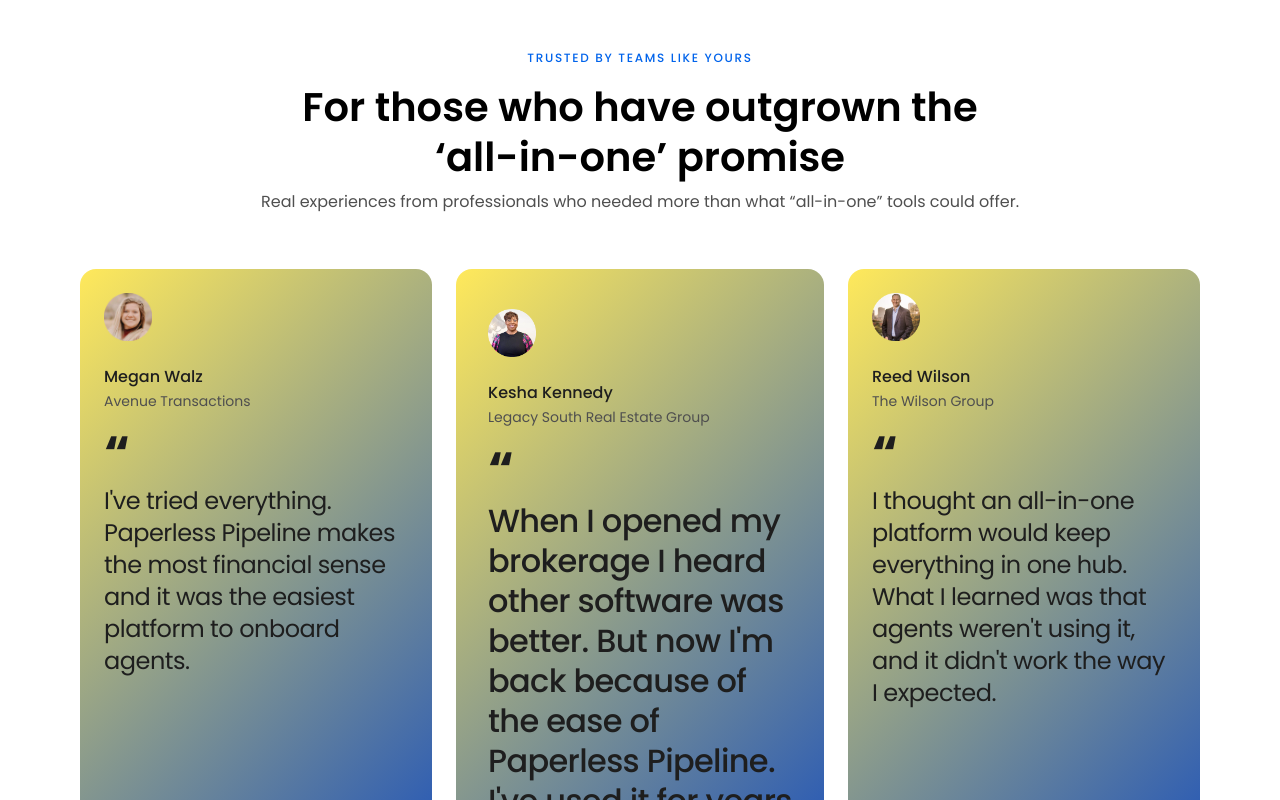
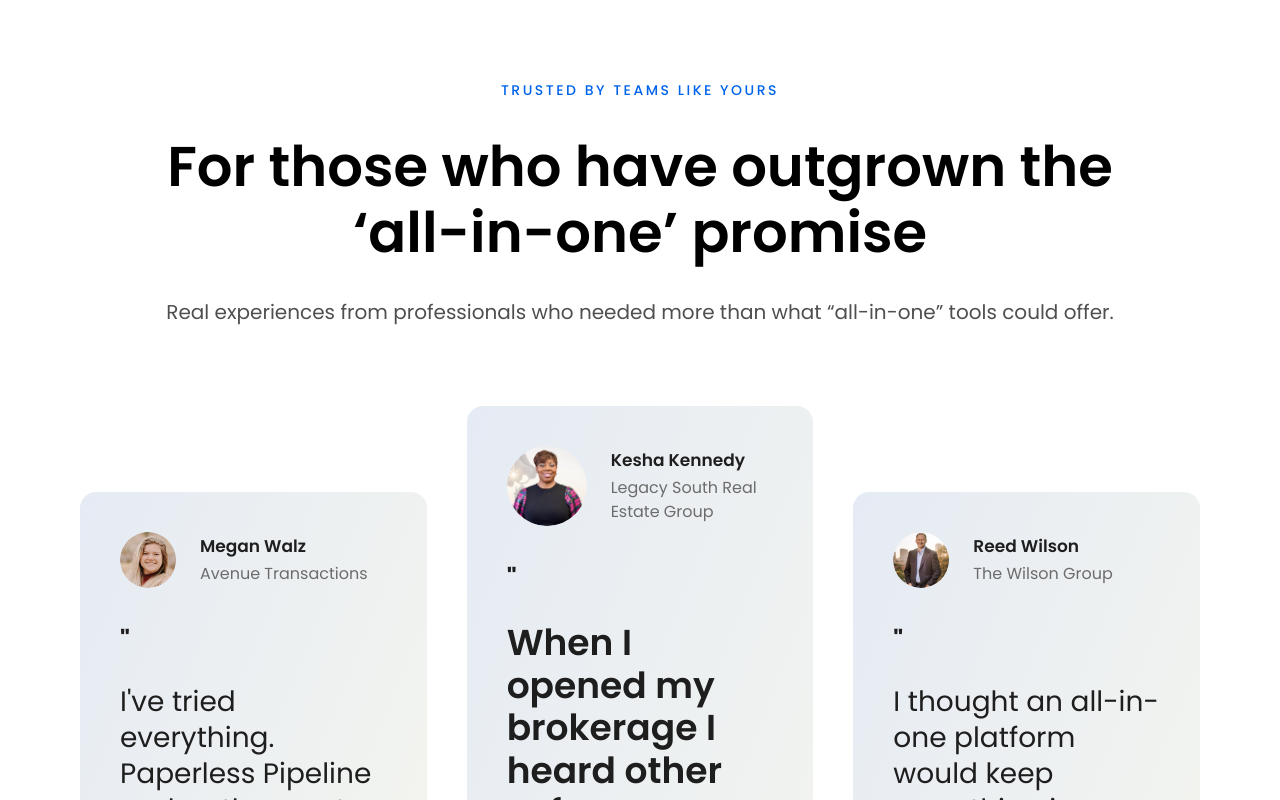
Before and after one commit to Landing-Pages-Websites/paperless-pipeline, a Next.js app: page / in a window 1280 px wide. Shown: the part 6860-7660 px from the top of the page. Built offline with nearby package versions, Linux system fonts and the light colour scheme.

Commit message:
testimonials section updated

```diff
--- a/src/components/home/TestimonialsSection.tsx
+++ b/src/components/home/TestimonialsSection.tsx
@@ -1,7 +1,7 @@
 import Image from "next/image";
 
 const CARD_GRADIENT =
-  "linear-gradient(135deg, #FFE95B 0%, #0D47C1 100%)";
+  "linear-gradient(112deg, #E5EBF4 0%, #F6F6EE 100%)";
 
 const testimonials = [
   {
@@ -35,108 +35,71 @@ const testimonials = [
 
 export default function TestimonialsSection() {
   return (
-    <section className="bg-white px-6 pt-[96px] pb-14 sm:px-10 md:pb-16 lg:px-[80px]">
-      <div className="mx-auto flex max-w-[1120px] flex-col gap-[55px]">
-
-        {/* Header */}
-        <div className="mx-auto flex max-w-[760px] flex-col gap-3 text-center">
-          <span
-            className="text-[12px] uppercase leading-6 text-[#0063EB]"
-            style={{ fontWeight: 500, letterSpacing: "0.14em" }}
-          >
+    <section className="bg-white px-6 py-24 sm:px-10 md:py-32 lg:px-[80px]">
+      <div className="mx-auto max-w-[1440px]">
+        <div className="mx-auto flex max-w-[960px] flex-col items-center text-center">
+          <span className="text-[14px] font-medium uppercase leading-6 tracking-[0.18em] text-[#0063EB]">
             Trusted by teams like yours
           </span>
-          <div className="flex flex-col gap-2">
-            <h2
-              className="text-[40px] leading-tight text-black max-md:text-4xl"
-              style={{ fontWeight: 600 }}
-            >
+          <h2 className="mt-8 text-[36px] font-semibold leading-[1.18] text-black md:text-[56px]">
             For those who have outgrown the &lsquo;all-in-one&rsquo; promise
           </h2>
-            <p
-              className="text-[#4F4F4F] text-base leading-[150%]"
-              style={{ fontWeight: 400 }}
-            >
+          <p className="mt-8 text-[18px] font-normal leading-7 text-[#4F4F4F] md:text-[20px]">
             Real experiences from professionals who needed more than what
             &ldquo;all-in-one&rdquo; tools could offer.
           </p>
         </div>
-        </div>
 
-        {/* Cards row */}
-        <div className="flex flex-col md:flex-row items-stretch gap-6">
+        <div className="mt-16 grid grid-cols-1 items-start gap-8 md:mt-20 lg:grid-cols-3 lg:gap-10">
           {testimonials.map((t) => (
             <div
               key={t.name}
-              className={`w-full md:flex-1 rounded-[16px] p-6 flex flex-col justify-between ${
-                t.featured ? "md:py-10 md:px-8" : ""
+              className={`flex w-full flex-col justify-between rounded-[16px] p-8 sm:p-10 ${
+                t.featured
+                  ? "min-h-[560px] lg:min-h-[611px]"
+                  : "min-h-[420px] lg:mt-[86px] lg:min-h-[439px]"
               }`}
               style={{ background: CARD_GRADIENT }}
             >
-              {/* Top: logo, name/company, quote */}
-              <div className="flex flex-col gap-6">
-                {/* Company logo */}
-                <div className="shrink-0">
+              <div>
+                <div className="flex items-center gap-6">
                   <Image
                     src={t.logo}
-                    alt={t.company}
-                    width={48}
-                    height={48}
-                    className="object-contain"
+                    alt=""
+                    width={t.featured ? 80 : 56}
+                    height={t.featured ? 80 : 56}
+                    className="rounded-full object-cover"
                   />
-                </div>
-
-                {/* Name + company */}
-                <div className="flex flex-col gap-0.5">
-                  <span
-                    className="text-[#1E1E1E] text-base leading-[24px]"
-                    style={{ fontWeight: 500 }}
-                  >
+                  <div className="flex flex-col gap-1">
+                    <span className="text-[17px] font-semibold leading-6 text-[#1E1E1E]">
                       {t.name}
                     </span>
-                  <span
-                    className="text-[14px] leading-[20px] text-[#4F4F4F]"
-                    style={{ fontWeight: 400 }}
-                  >
+                    <span className="text-[16px] font-normal leading-6 text-[#6C6C6C]">
                       {t.company}
                     </span>
                   </div>
+                </div>
 
-                {/* Quote mark + quote text */}
-                <div className="flex flex-col gap-3">
-                  <span
-                    className="text-[#1E1E1E] select-none"
-                    style={{ fontSize: "48px", fontWeight: 700, lineHeight: "0.8" }}
-                    aria-hidden="true"
-                  >
-                    &ldquo;
+                <span className="mt-10 block select-none text-[24px] font-bold leading-none text-[#1E1E1E]" aria-hidden="true">
+                  &quot;
                 </span>
                 <p
-                    className={`text-[#1E1E1E] ${
+                  className={`mt-8 text-[#1E1E1E] ${
                     t.featured
-                        ? "text-[24px] md:text-[32px] leading-[32px] md:leading-[40px] font-medium"
-                        : "text-[20px] md:text-[24px] leading-[28px] md:leading-[32px] font-normal"
+                      ? "text-[30px] font-semibold leading-[1.18] md:text-[36px]"
+                      : "text-[25px] font-normal leading-[1.28] md:text-[28px]"
                   }`}
-                    style={{ letterSpacing: "-0.02em" }}
                 >
                   {t.quote}
                 </p>
               </div>
-              </div>
 
-              {/* Bottom: role */}
-              <div className="mt-8">
-                <span
-                  className="text-[#1E1E1E] text-[14px] leading-[20px]"
-                  style={{ fontWeight: 400 }}
-                >
+              <span className="mt-10 text-[16px] font-normal leading-6 text-[#1E1E1E]">
                 {t.role}
               </span>
             </div>
-            </div>
           ))}
         </div>
-
       </div>
     </section>
   );
```
Lines whose indentation alone changed are shown as unchanged.
